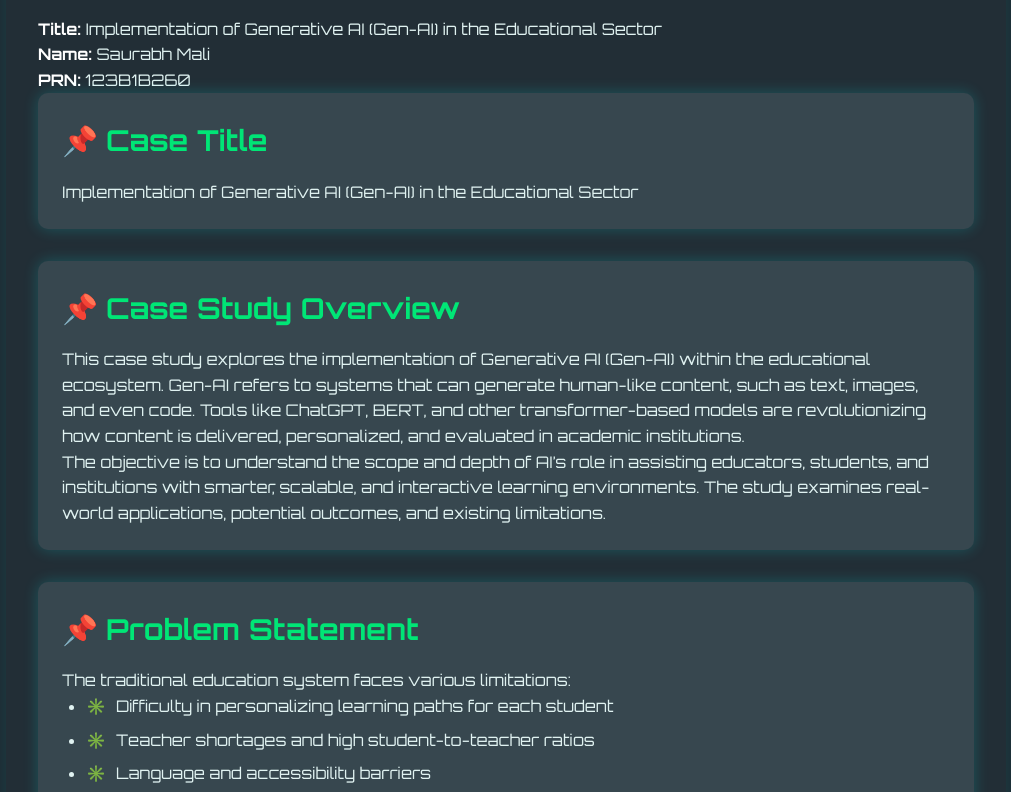
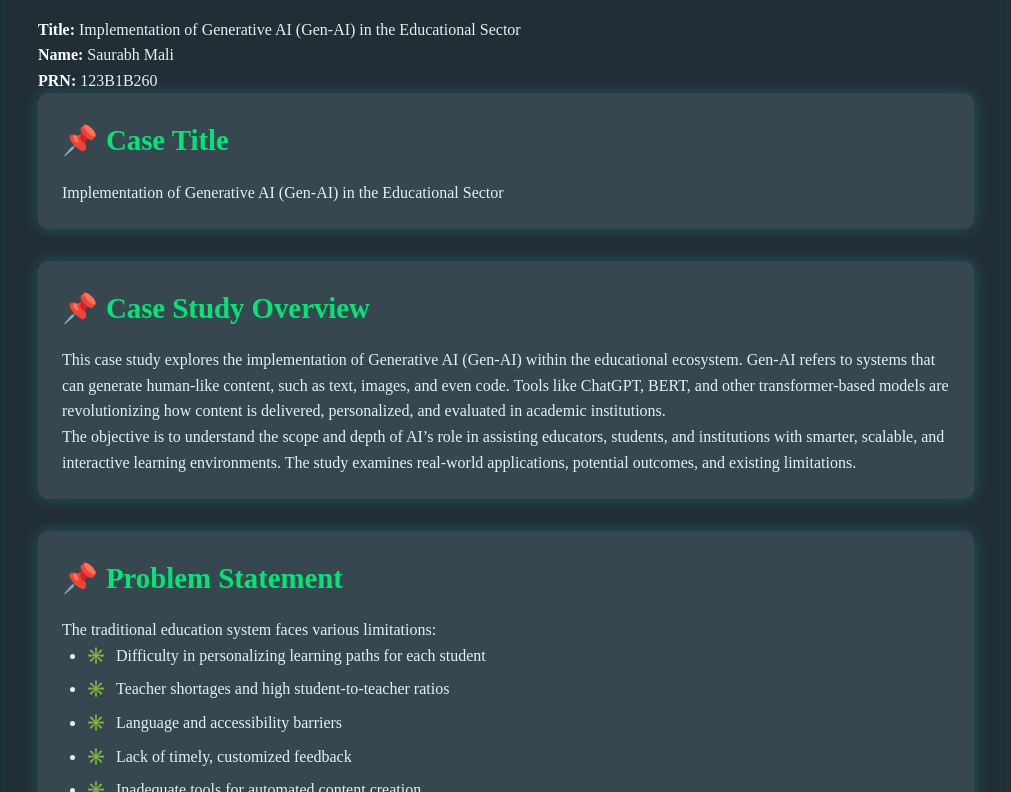
Before and after one commit to SAURABH11072004/GEN-IN-EDTECH, a plain HTML site: page index.html in a window 1280 px wide. Shown: the part 143-935 px from the top of the page, without its empty margins (134-1145 px from the left). Drawn offline with Linux system fonts and the light colour scheme.

Commit message:
Update index.html

```diff
--- a/index.html
+++ b/index.html
@@ -13,7 +13,7 @@
     }
 
     body {
-      font-family: 'Orbitron', sans-serif;
+      font-family: 'Times New Roman', serif;
       background-color: #1e2a32;
       color: #e0f2f1;
       line-height: 1.6;
```
